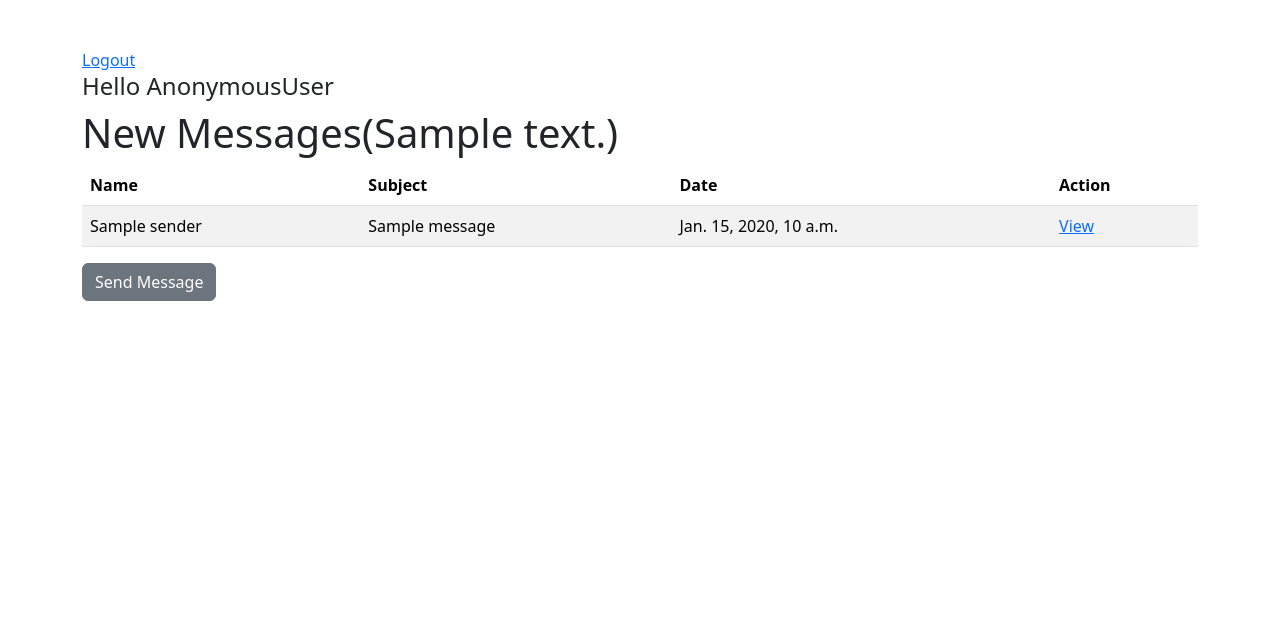
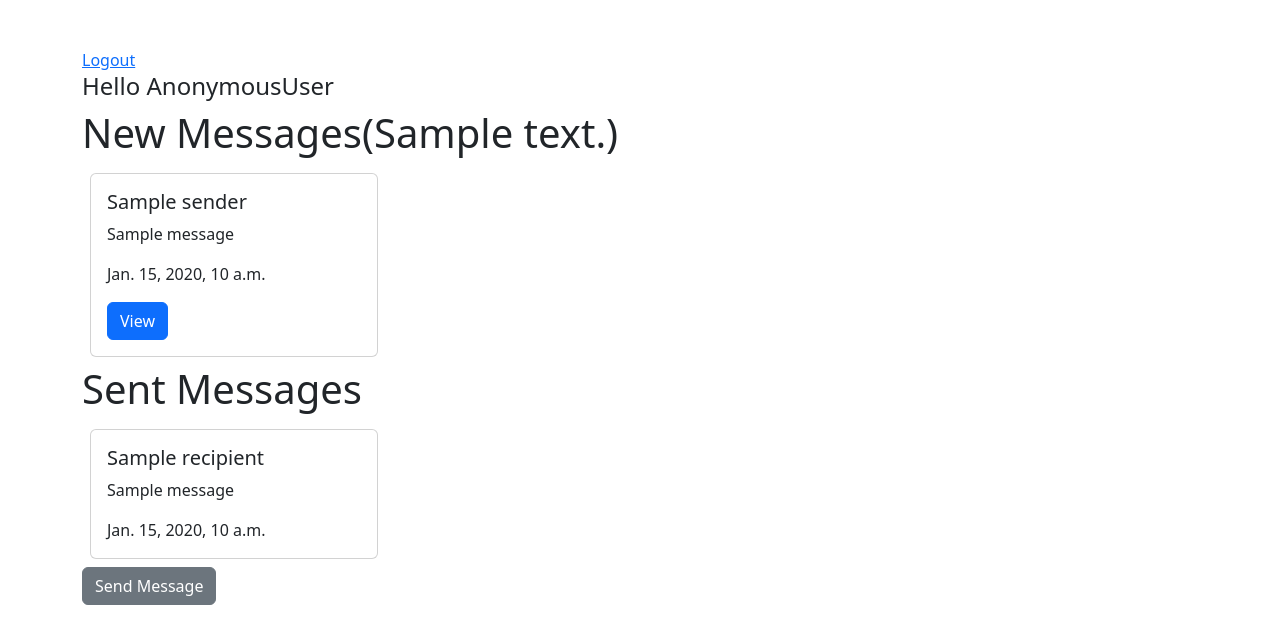
Before and after one commit to Ayush8085/simple-chat-app, a Django app: template templates/home.html in a window 1280 px wide. Shown: the top 644 px of the page. Run offline with Django 4.2, Linux system fonts and the light colour scheme; the template is opened without the code that fills it: most values are stand-ins (such as "Sample title", 1, 10 or a date in 2020).

Commit message:
Styling added

```diff
--- a/base/models.py
+++ b/base/models.py
@@ -5,12 +5,10 @@ from django.contrib.auth.models import User
 # Create your models here.
 
 class Message(models.Model):
-    sender = models.ForeignKey(User, on_delete=models.SET_NULL, null=True, blank=True)
+    sender = models.ForeignKey(User, on_delete=models.SET_NULL, null=True, blank=True, related_name='sent_messages')
     recipient = models.ForeignKey(User, on_delete=models.SET_NULL, null=True, blank=True, related_name="messages")
     name = models.CharField(max_length=200, null=True, blank=True)
-    email = models.CharField(max_length=200, null=True, blank=True)
     subject = models.CharField(max_length=200, null=True, blank=True)
-    body = models.TextField()
     seen = models.BooleanField(default=False)
 
     created = models.DateTimeField(auto_now_add=True)
--- a/base/views.py
+++ b/base/views.py
@@ -2,11 +2,9 @@ from django.shortcuts import render, redirect
 
 from django.contrib.auth import authenticate, login, logout
 from django.contrib.auth.decorators import login_required
-from django.contrib.auth.models import User
 
 from django.contrib import messages
 
-from .models import Message
 from .forms import SignupForm, MessageForm
 
 # Create your views here.
@@ -60,7 +58,9 @@ def home(request):
     allMessages = user.messages.all()
     unseenMessages = allMessages.filter(seen=False).count()
 
-    context = {'allMessages': allMessages, 'unseenMessages': unseenMessages}
+    sentMessages = user.sent_messages.all()
+
+    context = {'allMessages': allMessages, 'unseenMessages': unseenMessages, 'sentMessages': sentMessages}
     return render(request, 'home.html', context)
 
 @login_required
--- a/templates/create-message.html
+++ b/templates/create-message.html
@@ -15,7 +15,8 @@
       <br/>
     {% endfor %}
 
-    <button type="submit" class="btn btn-secondary">Send</button>
+    <a href="{% url 'home' %}" class="btn btn-secondary">Go Back</a>
+    <button type="submit" class="btn btn-primary">Send</button>
   </form>
 
 </div>
--- a/templates/home.html
+++ b/templates/home.html
@@ -2,31 +2,40 @@
 
 {% block content %}
 
-<table class="table table-striped table-hover ">
-  <a href="{% url 'logout' %}">Logout</a>
+<a href="{% url 'logout' %}">Logout</a>
+<h4>Hello {{request.user}}</h4>
+<h1>New Messages({{unseenMessages}})</h1>
 
-    <h4>Hello {{request.user}}</h4>
-    <h1>New Messages({{unseenMessages}})</h1>
-    <thead>
-      <tr>
-        <th scope="col">Name</th>
-        <th scope="col">Subject</th>
-        <th scope="col">Date</th>
-        <th scope="col">Action</th>
-      </tr>
-    </thead>
-    <tbody>
-      {% for message in allMessages %}
-      <tr>
-        <td>{{message.sender}}</td>
-        <td>{{message.subject}}</td>
-        <td>{{message.created}}</td>
-        <td><a href="{% url 'message' message.id %}">View</a></td>
-      </tr>
-      {% endfor %}
-    </tbody>
 
-  </table>
+  <div class="d-flex p-2">
+  {% for message in allMessages %}
+  <div class="card" style="width: 18rem;">
+    <div class="card-body">
+      <h5 class="card-title">{{message.sender}}</h5>
+      <p class="card-text">{{message.subject}}</p>
+      <p class="card-text">{{message.created}}</p>
+      <a href="{% url 'message' message.id %}" class="btn btn-primary">View</a>
+    </div>
+  </div>
+  {% endfor %}
+</div>
+
+
+
+<h1>Sent Messages</h1>
+<div class="d-flex p-2">
+  {% for message in sentMessages %}
+  <span>
+    <div class="card" style="width: 18rem;">
+    <div class="card-body">
+      <h5 class="card-title">{{message.recipient}}</h5>
+      <p class="card-text">{{message.subject}}</p>
+      <p class="card-text">{{message.created}}</p>
+    </div>
+  </div>
+</span>
+  {% endfor %}
+</div>
+
   <a href="{% url 'create-message' %}" class="btn btn-secondary">Send Message</a>
-
-{% endblock content %}
+  {% endblock content %}
--- a/templates/message.html
+++ b/templates/message.html
@@ -7,10 +7,9 @@
     <div class="card-body">
       <h5 class="card-title">{{message.subject}}</h5>
       <h6 class="card-title">{{message.name}}</h6>
-      <p class="card-text">{{message.body}}.</p>
       <p class="card-text">{{message.created}}.</p>
       <a href="{% url 'home' %}" class="btn btn-primary">Go Back</a>
     </div>
-  </div>
+</div>
 
 {% endblock content %}
```
Also changed, not shown: base/forms.py (+2 -5 lines), base/migrations/0002_remove_message_body_alter_message_sender.py (added), base/migrations/0003_remove_message_email.py (added), db.sqlite3.
